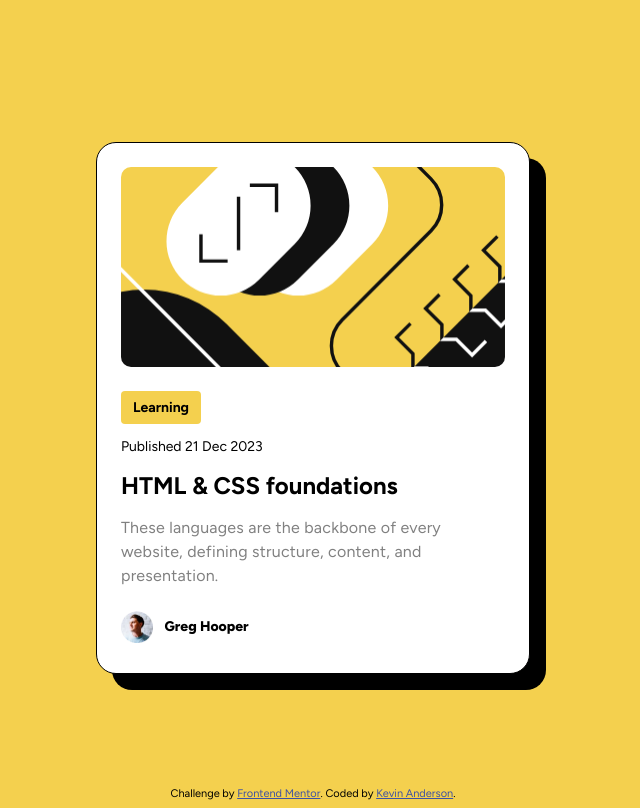
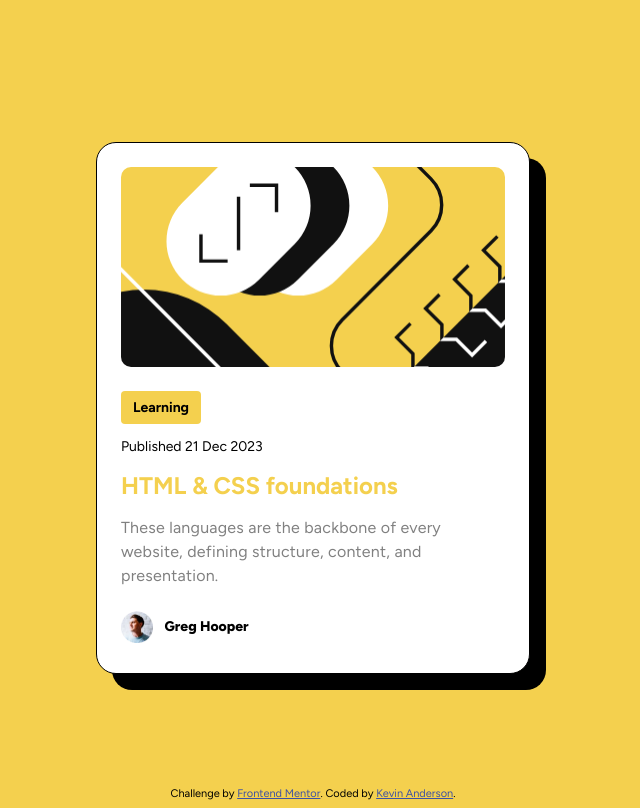
Before and after one commit to kevincanderson/FMLP002_blog-preview-card-main, a plain HTML site: page index.html in a window 1280 px wide. In both pictures the pointer is over the element 640 px from the left and 408 px from the top of the page. Shown: the whole page, without its empty margins (327-967 px from the left). Drawn offline with Linux system fonts and the light colour scheme.

Commit message:
fixed hover on card

```diff
--- a/css/style.css
+++ b/css/style.css
@@ -96,14 +96,13 @@ footer {
         font-size: 1.5rem;
     }
 
-    h1:hover {
-        color: hsl(47, 88%, 63%);
+    .component:hover {
+        box-shadow: 16px 16px #000;
         cursor: pointer;
     }
 
-    .component:hover {
-        box-shadow: 16px 16px #000;
-        cursor: pointer;
+    .component:hover h1 {
+        color: hsl(47, 88%, 63%);
     }
 
     .tag-button {
```
